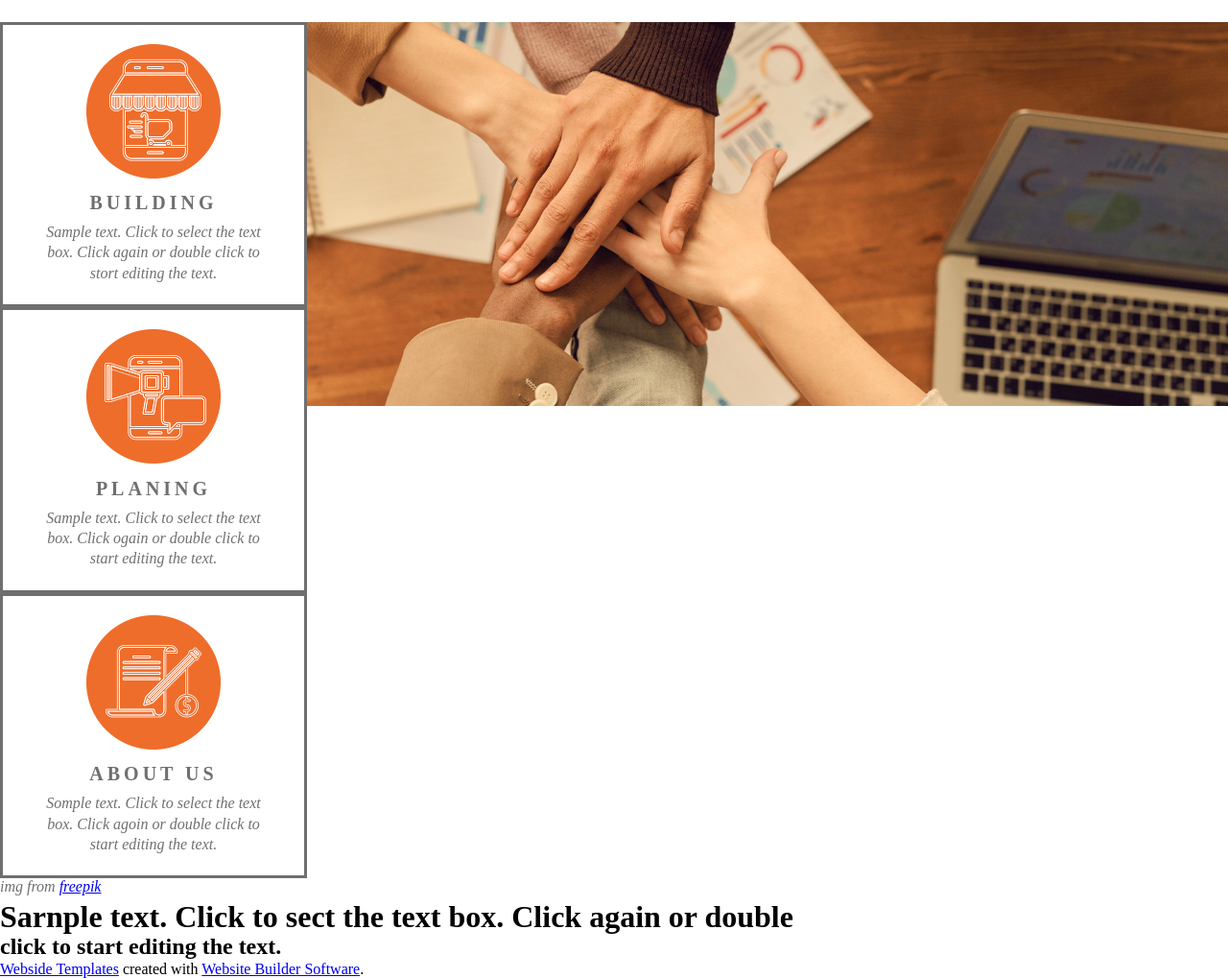
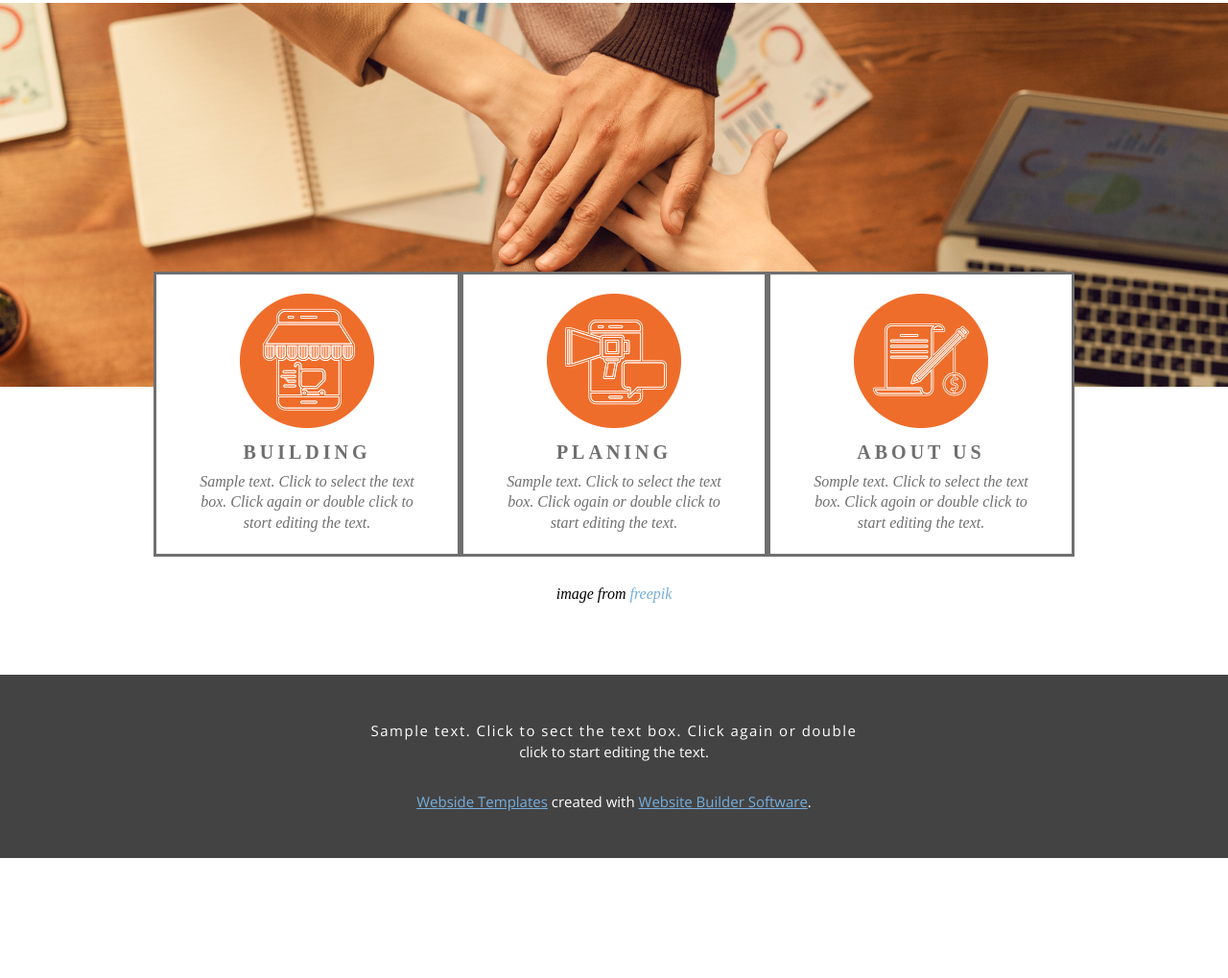
Before and after one commit to joy273609/Front-end-web, a plain HTML site: page 1115-RWD網頁作業/index2.html in a window 1280 px wide. Shown: the part 2433-3452 px from the top of the page at 96% size. After the commit the page ends 3327 px from the top, so only its background shows below. Drawn offline with nearby package versions, Linux system fonts and the light colour scheme; a web font is replaced by a local one.

Commit message:
1119_2019

```diff
--- a/1115-RWD網頁作業/index2.html
+++ b/1115-RWD網頁作業/index2.html
@@ -15,6 +15,7 @@
     <link href="https://fonts.googleapis.com/css2?family=Oswald:wght@200..700&display=swap" rel="stylesheet">
     <link href="https://fonts.googleapis.com/css2?family=Open+Sans:ital,wght@0,300..800;1,300..800&display=swap"
         rel="stylesheet">
+    <link href="https://fonts.googleapis.com/css2?family=Delius+Swash+Caps&display=swap" rel="stylesheet">
 </head>
 
 <body>
@@ -155,6 +156,7 @@
     </div>
 
     <div class="F5">
+        <div class="inbox">
             <div class="inside1">
                 <img src="./images/icon01.png" alt="">
                 <h1>BUILDING</h1>
@@ -176,11 +178,12 @@
                 <p>box. Click agoin or double click to</p>
                 <p>start editing the text.</p>
             </div>
-        <p class="bottom">img from <a href="#">freepik</a></p>
+        </div>
+        <p class="bottom">image from <a href="#">freepik</a></p>
     </div>
 
     <div class="Footer">
-        <h1>Sarnple text. Click to sect the text box. Click again or double</h1>
+        <h1>Sample text. Click to sect the text box. Click again or double</h1>
         <h2>click to start editing the text.</h2>
         <p><a href="#">Webside Templates</a> created with <a href="#">Website Builder Software</a>.</p>
     </div>
--- a/1115-RWD網頁作業/style2.css
+++ b/1115-RWD網頁作業/style2.css
@@ -95,6 +95,7 @@ body {
 }
 .F2 div{
     padding: 20px 60px 20px 20px;
+    width: 24%;
 }
 .F2 .inside1{
     background-color: rgb(255, 98, 0);
@@ -123,7 +124,7 @@ body {
     font-family:Open Sans
 }
 .F2 div li{
-    padding: 30px 0;
+    padding: 20px 0;
 
 }
 .F2 div li a{}
@@ -229,28 +230,113 @@ body {
     width: 100%;
     background-repeat: no-repeat;
     background-size:contain;
-    height: auto;
+    height: 600px;
+    box-sizing: border-box;
 }
 
-.F5 div{
+.F5 .inbox div{
     background-color: white;
     border: #706f6f solid;
     width:25%;
     text-align: center;
     padding: 20px 0;
     box-sizing: border-box;
+
 }
 
-.F5 h1{
+.F5 .inbox h1{
     font-size: 20px;
     color: #706f6f;
     padding: 10px 0;
     letter-spacing: 4px;
 }
-.F5 p{
+.F5 .inbox p{
     color: #706f6f;
     font-style: italic;
     padding-bottom: 3px;
 }
 
+.F5 .inbox{
+    display: flex;
+    justify-content: center;
+    padding-top: 280px;
+}
 .F5 .inside1{ }
+
+.F5 .bottom{
+    text-align: center;
+    font-style: italic;
+    margin: 30px 0;
+    font-family: Delius Swash Caps;
+}
+.F5 .bottom a{
+    text-decoration: none;
+    color: rgb(116, 174, 221);
+    font-family: Delius Swash Caps;
+}
+.Footer{
+    background-color: #444343;
+    margin-top: 100px;
+    padding: 50px;
+    text-align: center;
+    color: white;
+    font-family:Open Sans;
+
+}
+.Footer h1{
+    font-size: 15px;
+    padding-bottom: 5px;
+    font-weight: normal;
+    letter-spacing: 1.5px;
+}
+.Footer h2{
+    font-size: 15px;
+    padding-bottom: 35px;
+    font-weight: normal;
+
+}
+.Footer p{
+    font-size: 15px;
+}
+.Footer p a{
+    color: rgb(116, 174, 221);
+    font-size: 15px;
+
+}
+
+/*======平板css======*/
+@media screen and (max-width:1200px) and (min-width:769px) {
+
+    .F2{
+        flex-wrap: wrap;
+    }
+    .F2 div{
+        width: 35%;
+    }
+
+    .F4{
+        flex-wrap: wrap;
+    }
+
+    .F4 div{
+        width: 40%;
+    }
+}
+/*======手機css======*/
+@media screen and (max-width:768px) {
+
+    .F2{
+        flex-wrap: wrap;
+    }
+    .F2 div{
+        width:80%;
+    }
+
+    .F4{
+        flex-wrap: wrap;
+    }
+
+    .F4 div{
+        width: 90%;
+    }
+}
```
Lines whose indentation alone changed are shown as unchanged.
